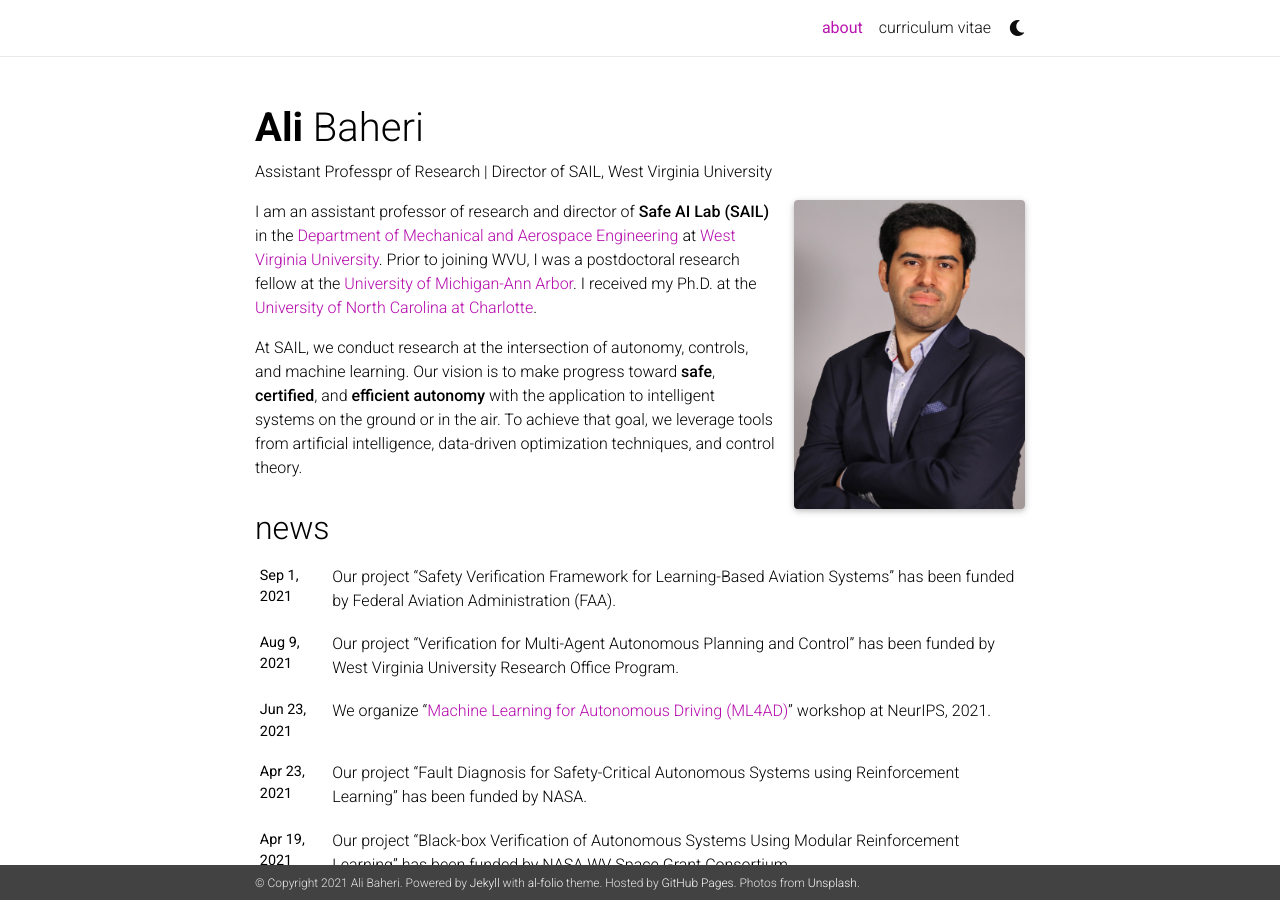
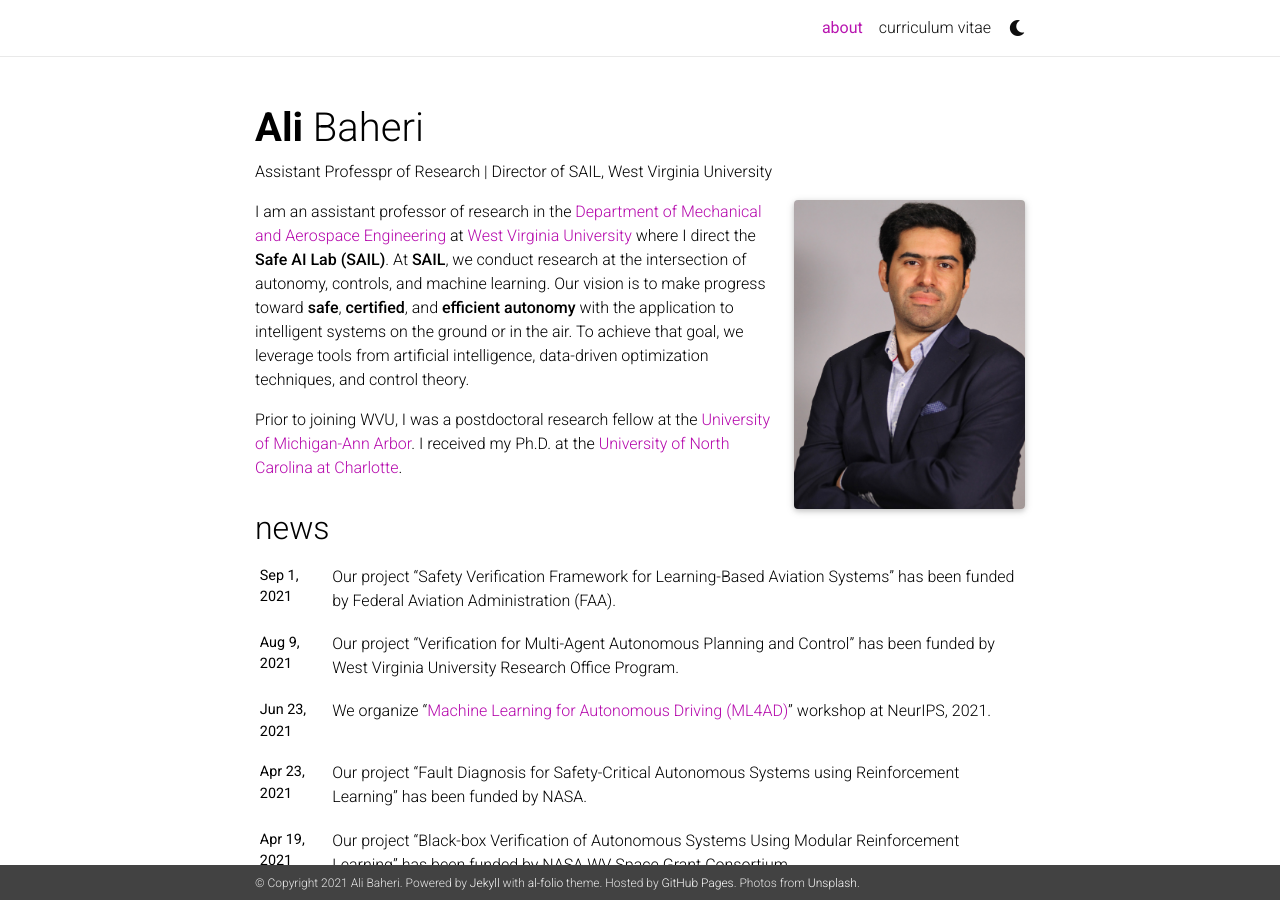
Before and after one commit to AliBaheri/alibaheri, a Jekyll site: the page built from _pages/about.md, in a window 1280 px wide and 900 px high. Built offline with Jekyll 4.4.1, drawn with Linux system fonts in a browser that asks for light colours; nearby versions of some CDN libraries; comment, search, counter and statistics services are not loaded; a style sheet for code colours, icons or effects is not loaded.

Commit message:
Update about.md

```diff
--- a/_pages/about.md
+++ b/_pages/about.md
@@ -19,8 +19,7 @@ selected_papers: false # includes a list of papers marked as "selected={true}"
 social: true  # includes social icons at the bottom of the page
 ---
 
-I am an assistant professor of research and director of **Safe AI Lab (SAIL)**
-in the [Department of Mechanical and Aerospace Engineering](https://mae.statler.wvu.edu/) at [West Virginia University](https://www.wvu.edu/). Prior to joining WVU, I was a postdoctoral research fellow at the [University of Michigan-Ann Arbor](https://umich.edu/). I received my Ph.D. at the [University of North Carolina at Charlotte](https://www.charlotte.edu/).
+I am an assistant professor of research in the [Department of Mechanical and Aerospace Engineering](https://mae.statler.wvu.edu/) at [West Virginia University](https://www.wvu.edu/) where I direct the **Safe AI Lab (SAIL)**. At **SAIL**, we conduct research at the intersection of autonomy, controls, and machine learning.
+Our vision is to make progress toward **safe**, **certified**, and **efficient autonomy** with the application to intelligent systems on the ground or in the air. To achieve that goal, we leverage tools from artificial intelligence, data-driven optimization techniques, and control theory.
 
-At SAIL, we conduct research at the intersection of autonomy, controls, and machine learning.
-Our vision is to make progress toward **safe**, **certified**, and **efficient autonomy** with the application to intelligent systems on the ground or in the air. To achieve that goal, we leverage tools from artificial intelligence, data-driven optimization techniques, and control theory.
+Prior to joining WVU, I was a postdoctoral research fellow at the [University of Michigan-Ann Arbor](https://umich.edu/). I received my Ph.D. at the [University of North Carolina at Charlotte](https://www.charlotte.edu/).
```
